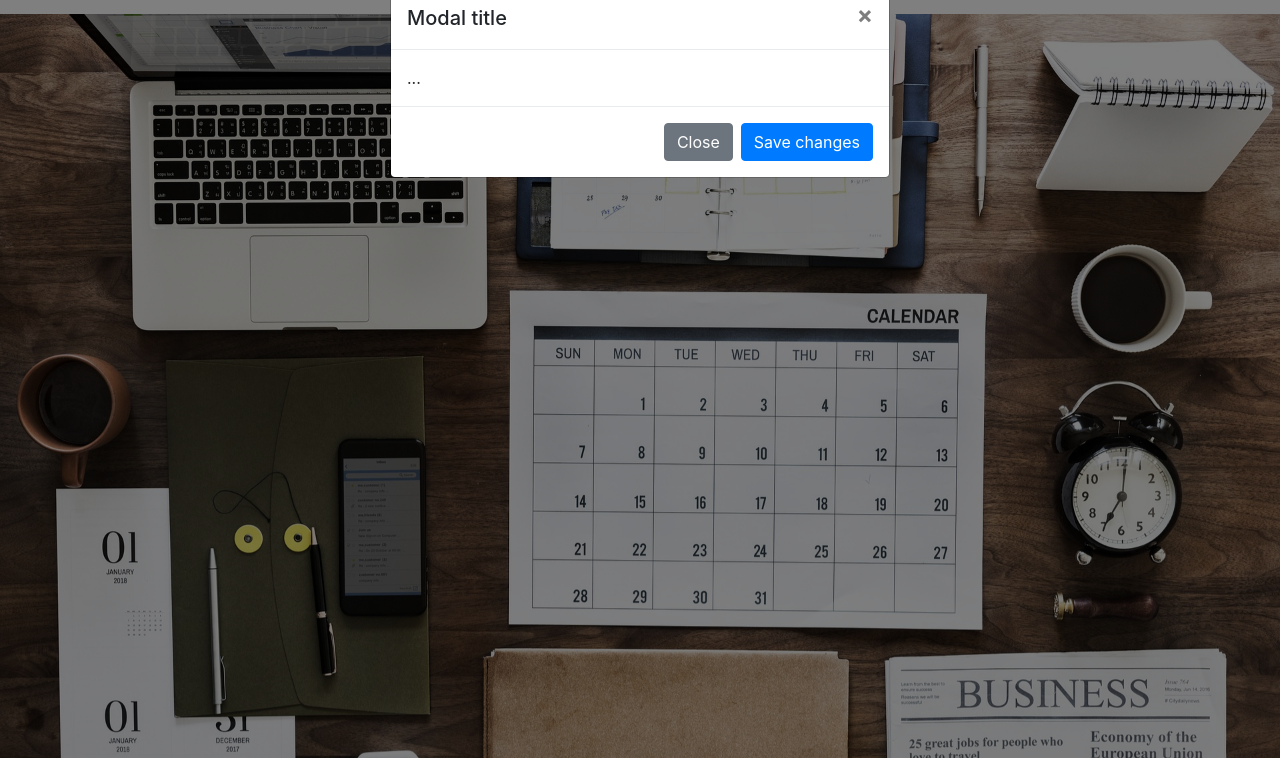
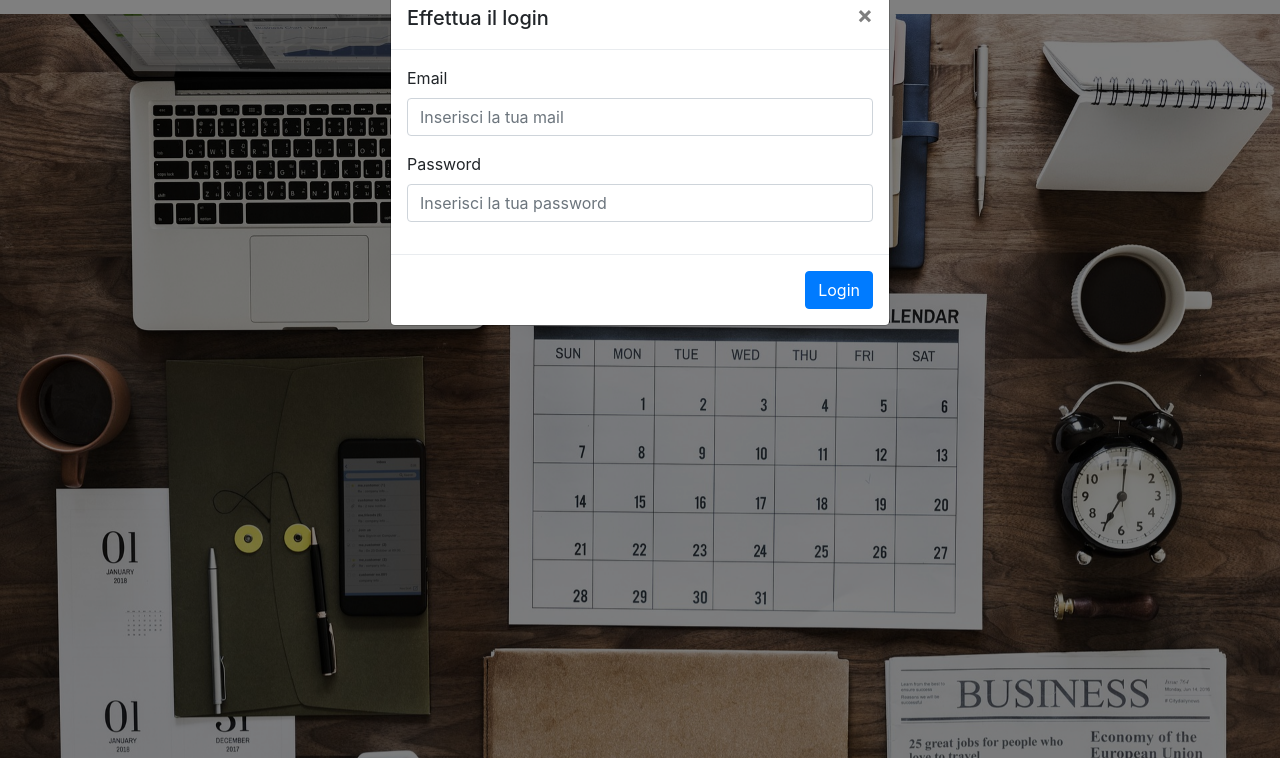
Before and after one commit to niccoicco9/esercitazione-ds-group, a website: page source/html/index.html in a window 1280 px wide. Both pictures are taken after a click on the link "Login". Shown: the part 42-800 px from the top of the page. Drawn offline with nearby package versions, Linux system fonts and the light colour scheme; files that its build step writes are made by us from their sources; no server answers.

Commit message:
Inserimento modal di login e registrazione

```diff
--- a/source/html/index.html
+++ b/source/html/index.html
@@ -75,17 +75,25 @@
             <div class="modal-dialog" role="document">
                 <div class="modal-content">
                     <div class="modal-header">
-                        <h5 class="modal-title" id="exampleModalLabel">Modal title</h5>
+                        <h5 class="modal-title" id="exampleModalLabel">Effettua il login</h5>
                         <button type="button" class="close" data-dismiss="modal" aria-label="Close">
                             <span aria-hidden="true">&times;</span>
                         </button>
                     </div>
                     <div class="modal-body">
-                        ...
+                        <form>
+                            <div class="form-group">
+                                <label for="email-login">Email</label>
+                                <input type="email" class="form-control" id="email-login" aria-describedby="emailHelp" placeholder="Inserisci la tua mail" required>
+                            </div>
+                            <div class="form-group">
+                                <label for="password-login">Password</label>
+                                <input type="password" class="form-control" id="password-login" placeholder="Inserisci la tua password" required>
+                            </div>
                     </div>
                     <div class="modal-footer">
-                        <button type="button" class="btn btn-secondary" data-dismiss="modal">Close</button>
-                        <button type="button" class="btn btn-primary">Save changes</button>
+                        <button type="submit" class="btn btn-primary">Login</button>
+                        </form>
                     </div>
                 </div>
             </div>
@@ -96,17 +104,26 @@
             <div class="modal-dialog" role="document">
                 <div class="modal-content">
                     <div class="modal-header">
-                        <h5 class="modal-title" id="exampleModalLabel">Modal title</h5>
+                        <h5 class="modal-title" id="exampleModalLabel">Registrati</h5>
                         <button type="button" class="close" data-dismiss="modal" aria-label="Close">
                             <span aria-hidden="true">&times;</span>
                         </button>
                     </div>
                     <div class="modal-body">
-                        ...
+                        <form>
+                            <div class="form-group">
+                                <label for="exampleInputEmail1">Email address</label>
+                                <input type="email" class="form-control" id="exampleInputEmail1" aria-describedby="emailHelp" placeholder="Enter email" required>
+                                <small id="emailHelp" class="form-text text-muted">We'll never share your email with anyone else.</small>
+                            </div>
+                            <div class="form-group">
+                                <label for="exampleInputPassword1">Password</label>
+                                <input type="password" class="form-control" id="exampleInputPassword1" placeholder="Password" required>
+                            </div>
                     </div>
                     <div class="modal-footer">
-                        <button type="button" class="btn btn-secondary" data-dismiss="modal">Close</button>
-                        <button type="button" class="btn btn-primary">Save changes</button>
+                        <button type="submit" class="btn btn-primary">Registrati</button>
+                        </form>
                     </div>
                 </div>
             </div>
--- a/source/js/index.js
+++ b/source/js/index.js
@@ -3,11 +3,17 @@
 
 $(document).ready(function() {
   "use strict";
-  /* salvo in una variabile il numero di todo da visualizzare sulla pagina */
-  const number = 8;
-  getTodos(number);
+
+  getData().extractUserTodos(function(data) {
+
+
+
+
+
+  });
 });
 
+/*
 function getTodos(number) {
   "use strict";
   for (var i = 0; i < number; i++) {
@@ -28,7 +34,7 @@ function getTodos(number) {
       );
     })(i);
   }
-}
+}*/
 
 function getRandomInt(min, max) {
   "use strict";
--- a/source/js/services.js
+++ b/source/js/services.js
@@ -1,10 +1,15 @@
 /* global $ */
 
-function getTodos(number) {
-    'use strict';
-    $.getJSON('https://jsonplaceholder.typicode.com/todos/',  )
+var url = 'https://jsonplaceholder.typicode.com/todos/';
 
-
-
-
+function getData() {
+	'use strict';
+    return {
+        extractTodos: function(callback) {
+            $.getJSON(url, callback);
+        },
+        extractUserTodo: function(user, callback) {
+            $.getJSON(url, callback);
+        }
+    };
 }
```
